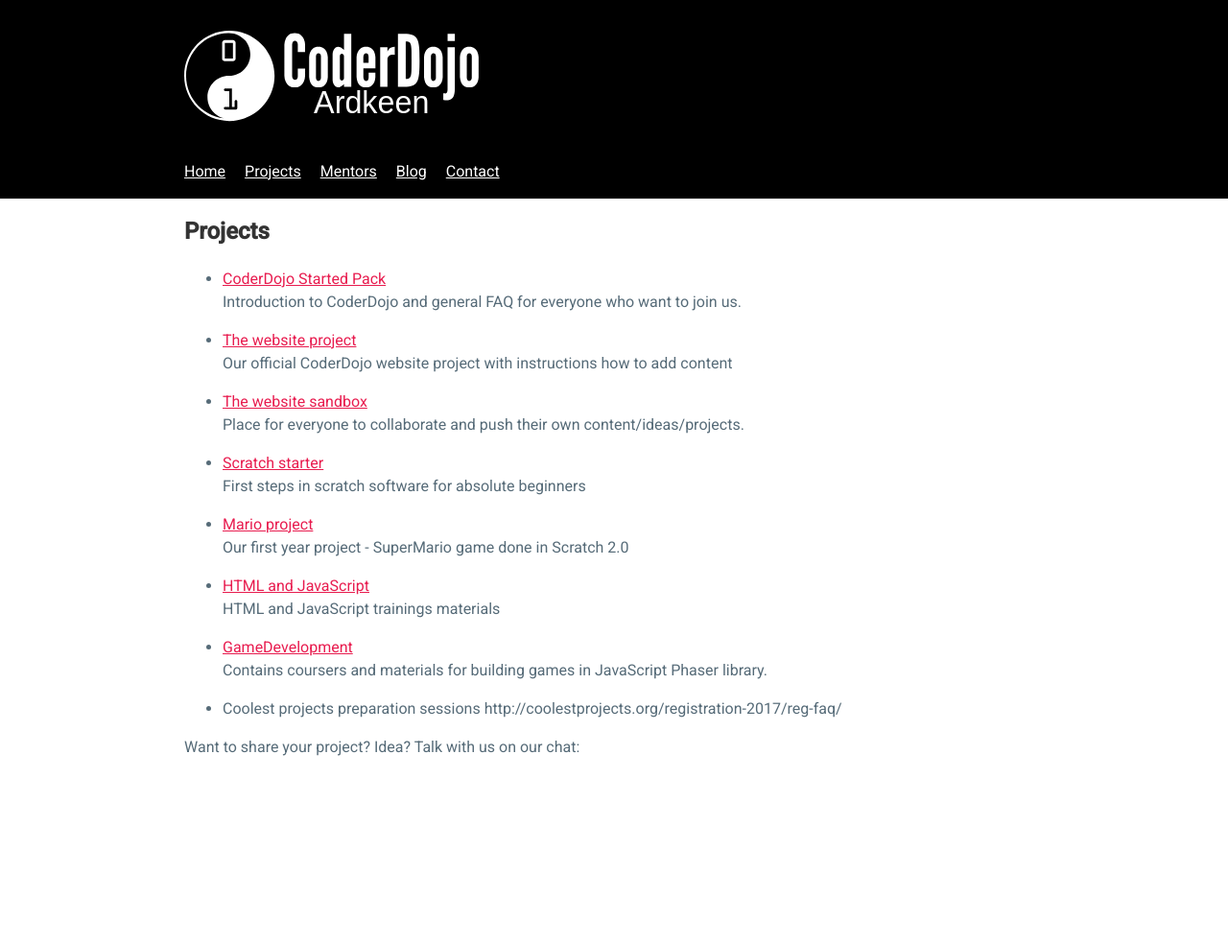
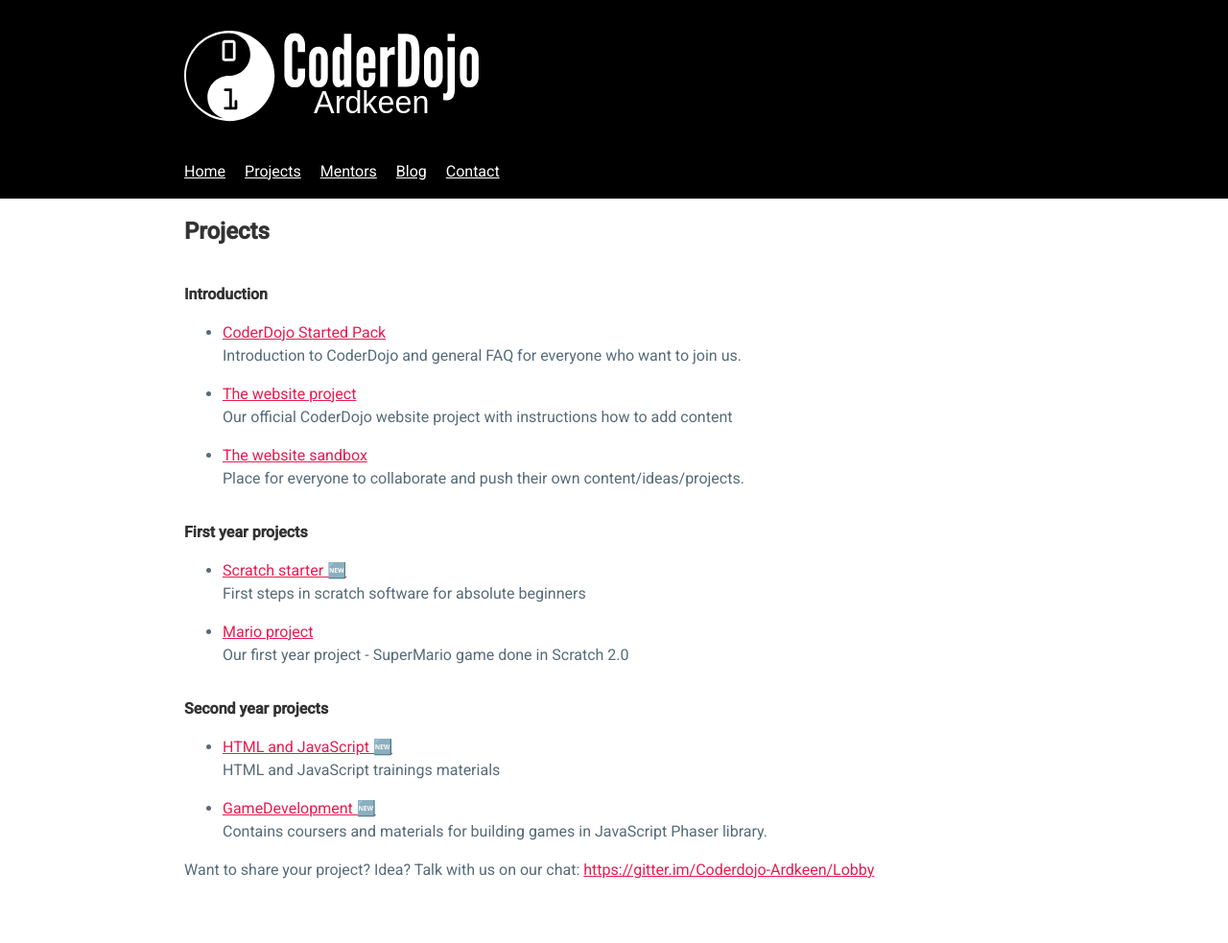
Before and after one commit to Metawired/coderdojo, a Jekyll site: the page built from project/index.md, in a window 1280 px wide. Shown: the whole page at 96% size. Built offline with Jekyll 4.4.1, drawn with Linux system fonts in a browser that asks for light colours; before the commit the page ends 900 px from its top, so only the background shows below that.

Commit message:
Reorg content

```diff
--- a/project/index.md
+++ b/project/index.md
@@ -4,6 +4,8 @@
 ---
 
 # {{ page.title }}
+
+## Introduction
 
 - [CoderDojo Started Pack](/project/general/starter)
   Introduction to CoderDojo and general FAQ for everyone who want to join us.
@@ -14,19 +16,21 @@
 - [The website sandbox](/project/sandbox)
   Place for everyone to collaborate and push their own content/ideas/projects.
 
-- [Scratch starter](/project/scratch/starter)
+## First year projects
+
+- [Scratch starter 🆕](/project/scratch/starter)
   First steps in scratch software for absolute beginners
 
 - [Mario project](/project/scratch/mario)
   Our first year project - SuperMario game done in Scratch 2.0
 
-- [HTML and JavaScript](/project/htmljs)
+## Second year projects
+
+- [HTML and JavaScript 🆕](/project/htmljs)
 HTML and JavaScript trainings materials
 
-- [GameDevelopment](/project/gamedev)
+- [GameDevelopment 🆕](/project/gamedev)
 Contains coursers and materials for building games in JavaScript Phaser library.
 
-- Coolest projects preparation sessions
-  http://coolestprojects.org/registration-2017/reg-faq/
-
 Want to share your project? Idea? Talk with us on our chat:
+[https://gitter.im/Coderdojo-Ardkeen/Lobby](https://gitter.im/Coderdojo-Ardkeen/Lobby)
```
